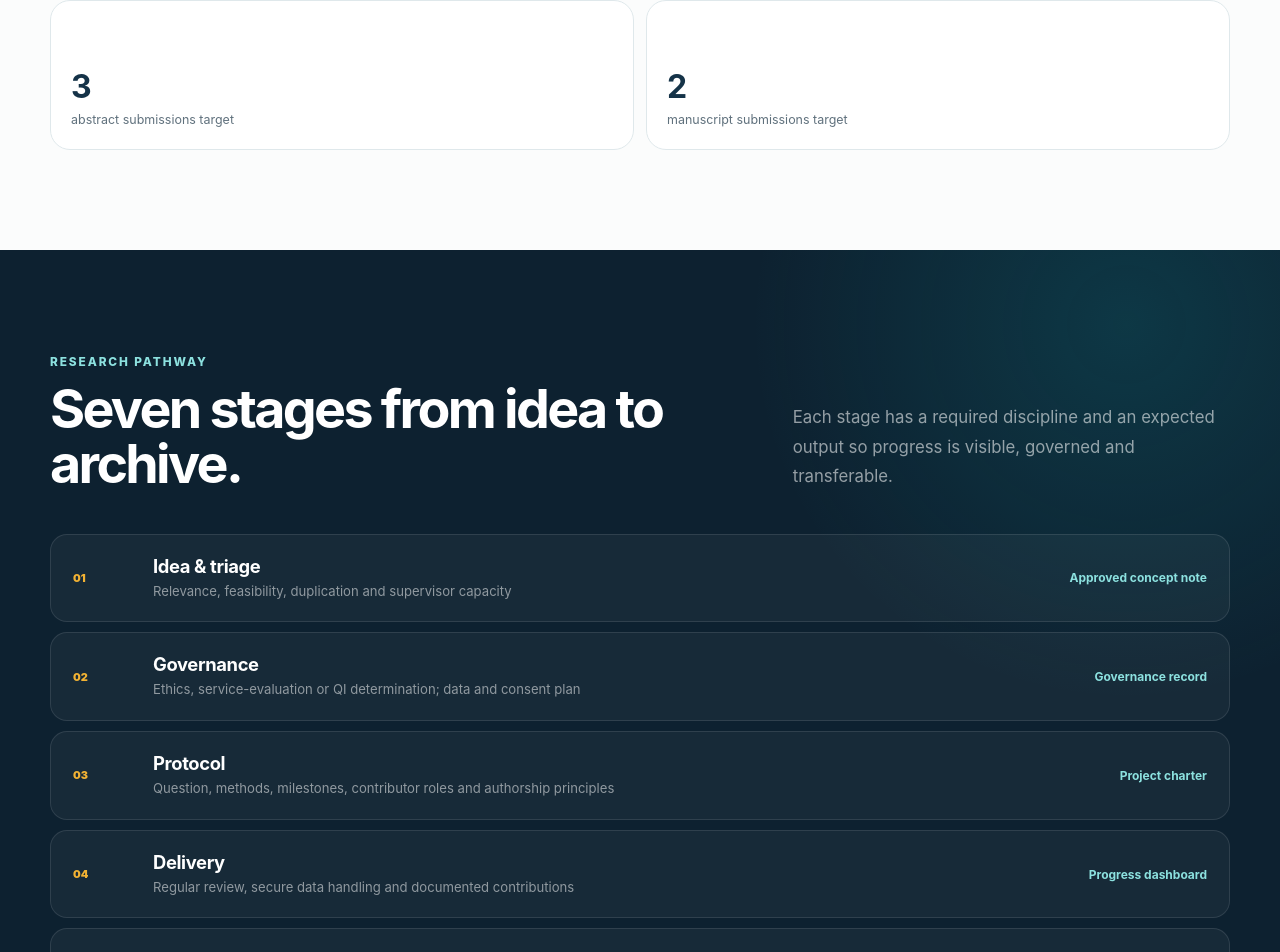
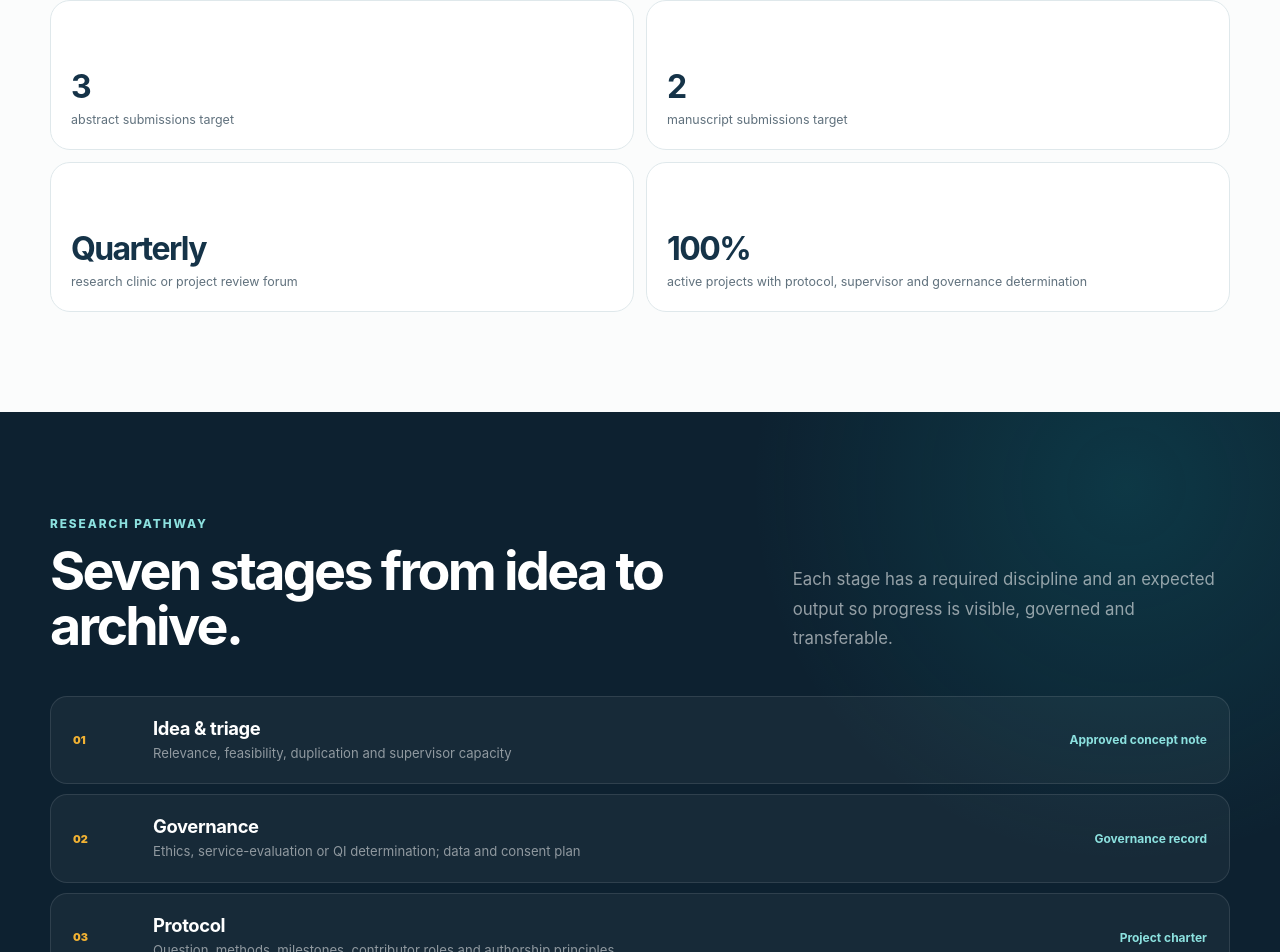
Before and after one commit to faisalmhalnawab/bida-student-wing, a Next.js app: page /research in a window 1280 px wide. Shown: the part 892-1844 px from the top of the page. Built offline with nearby package versions, Linux system fonts and the light colour scheme.

Commit message:
Complete Research Department success measures

```diff
--- a/app/research/page.tsx
+++ b/app/research/page.tsx
@@ -55,6 +55,8 @@ export default function ResearchPage() {
           <article><strong>4</strong><span>practical research-skills workshops</span></article>
           <article><strong>3</strong><span>abstract submissions target</span></article>
           <article><strong>2</strong><span>manuscript submissions target</span></article>
+          <article><strong>Quarterly</strong><span>research clinic or project review forum</span></article>
+          <article><strong>100%</strong><span>active projects with protocol, supervisor and governance determination</span></article>
         </div>
       </section>
 
```
